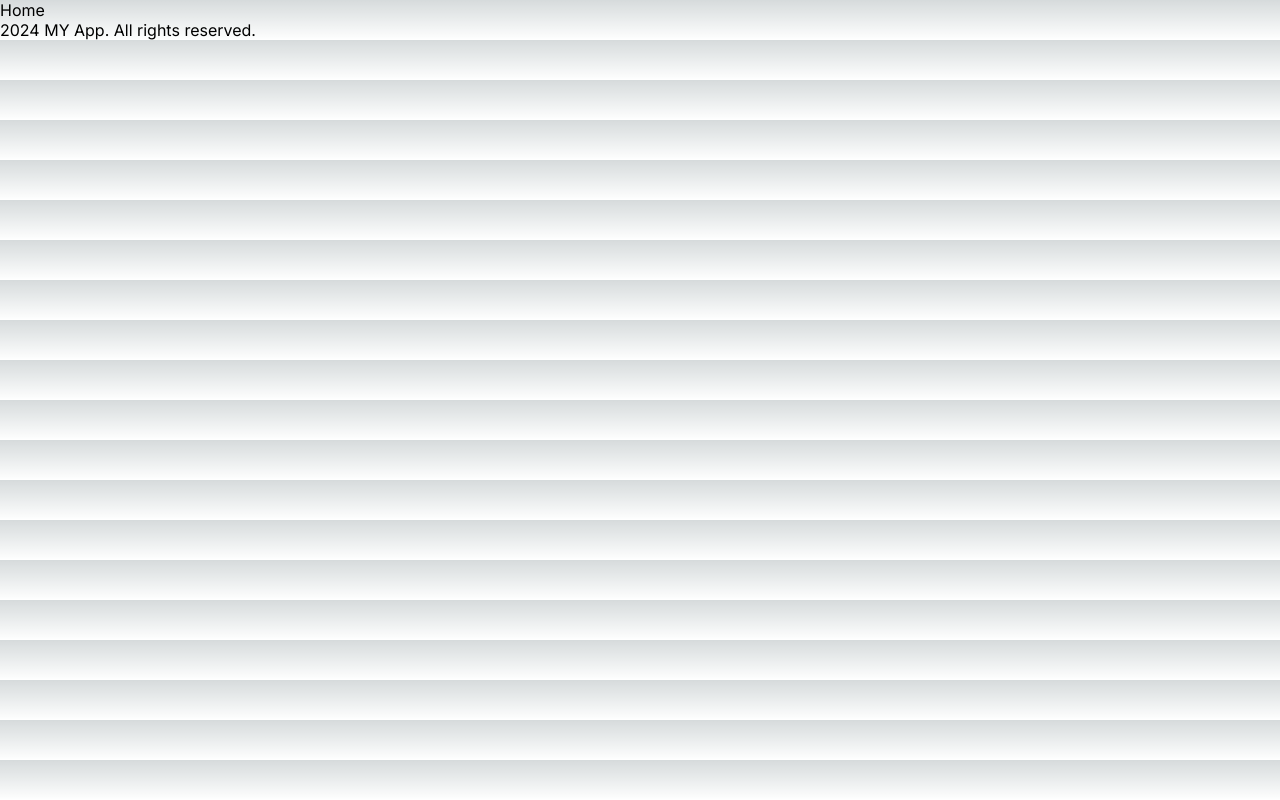
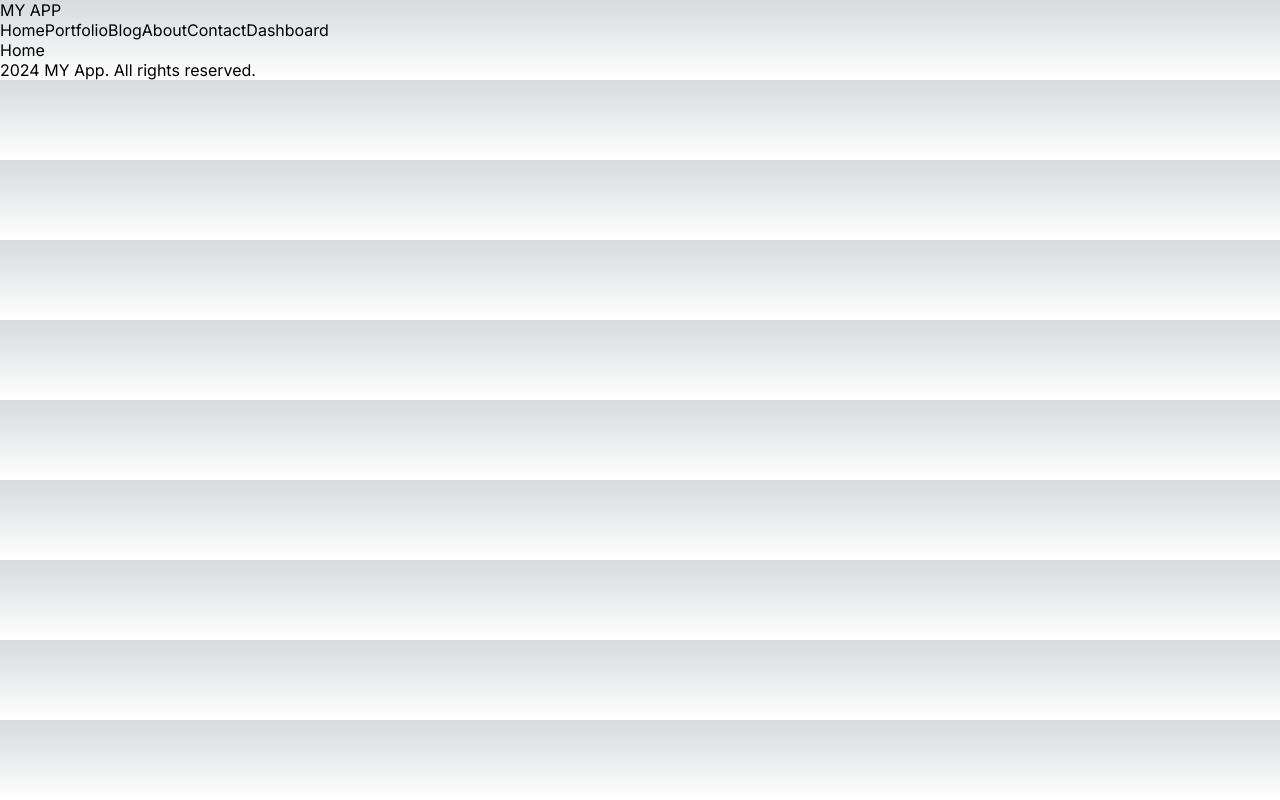
Before and after one commit to MikeSaburov/my_app, a Next.js app: page / in a window 1280 px wide. Built offline with nearby package versions, Linux system fonts and the light colour scheme.

Commit message:
feature(Navbar): перебор ссылок через map

```diff
--- a/src/app/layout.jsx
+++ b/src/app/layout.jsx
@@ -1,6 +1,7 @@
 import { Inter } from 'next/font/google';
 import './globals.css';
 import Footer from '@/components/footer/Footer';
+import Navbar from '@/components/navbar/Navbar';
 
 const inter = Inter({ subsets: ['latin'] });
 
@@ -13,6 +14,7 @@ export default function RootLayout({ children }) {
   return (
     <html lang="en">
       <body className={inter.className}>
+        <Navbar />
         {children}
         <Footer />
       </body>
--- a/src/components/navbar/Navbar.jsx
+++ b/src/components/navbar/Navbar.jsx
@@ -8,6 +8,18 @@ const links = [
   { id: 5, title: 'Contact', url: '/contact' },
   { id: 6, title: 'Dashboard', url: '/dashboard' },
 ];
+
 export default function Navbar() {
-  return <nav></nav>;
+  return (
+    <nav>
+      <Link href="/">MY APP</Link>
+      <div>
+        {links.map((link) => (
+          <Link href={link.url} key={link.id}>
+            {link.title}
+          </Link>
+        ))}
+      </div>
+    </nav>
+  );
 }
```
